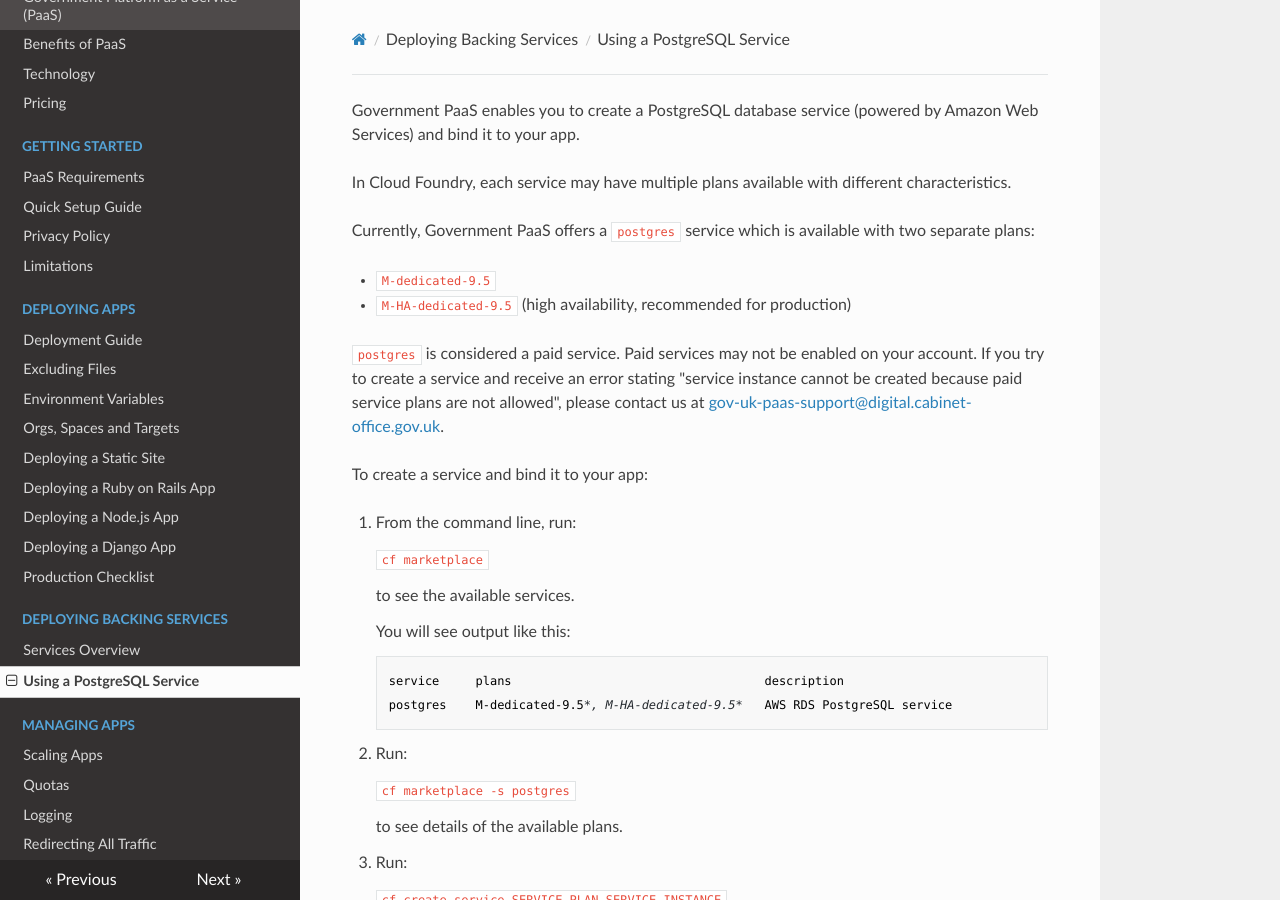
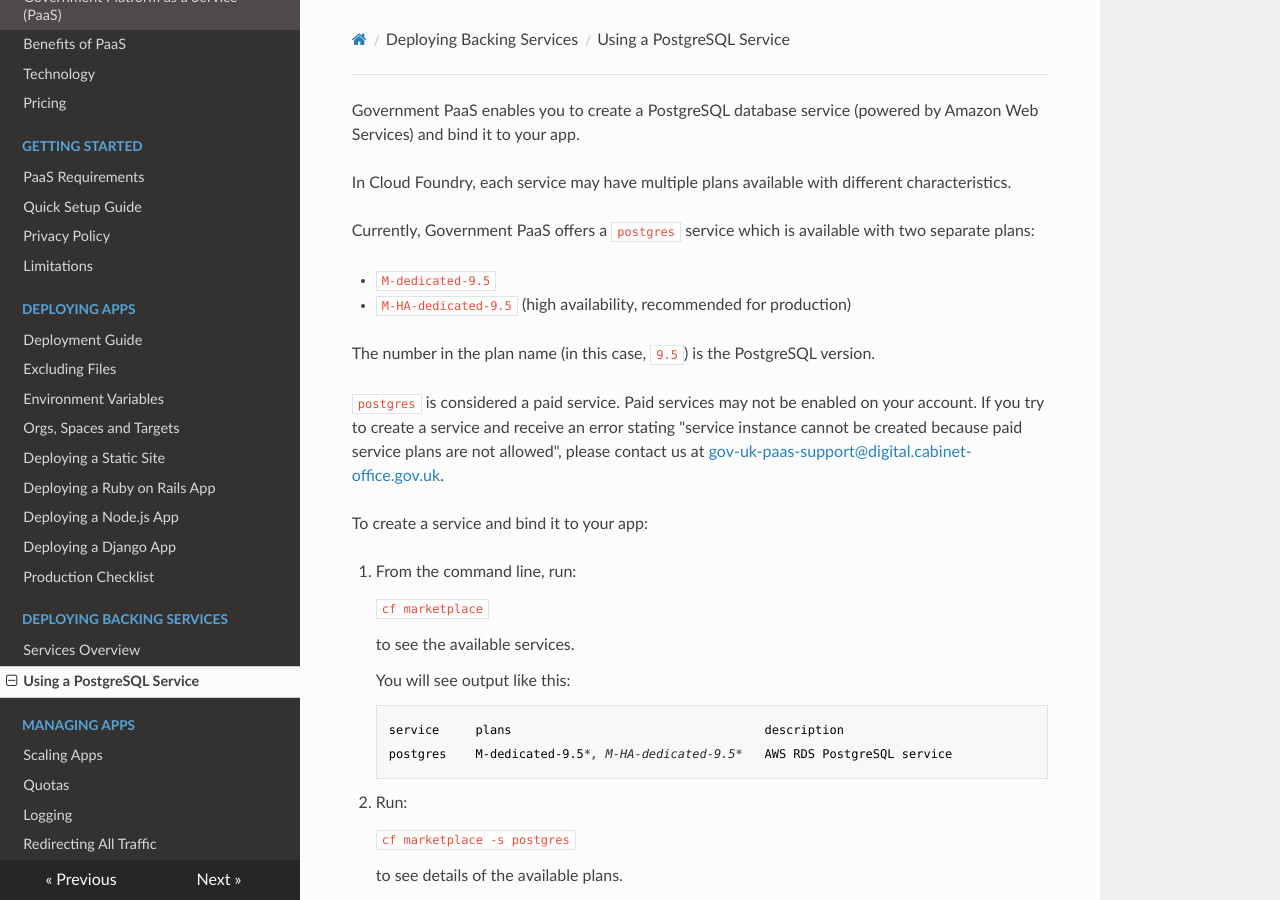
Before and after one commit to alphagov/paas-developer-docs, an MkDocs documentation site: the page built from docs/deploying_services/postgres.md, in a window 1280 px wide and 900 px high. Built offline with MkDocs 1.6.1, drawn with Linux system fonts in a browser that asks for light colours; nearby versions of some CDN libraries; old or Windows-style settings are respelled for this version of MkDocs.

Commit message:
Document that postgres version is in plan name
https://www.pivotaltracker.com/story/show/118483971

```diff
--- a/docs/deploying_services/postgres.md
+++ b/docs/deploying_services/postgres.md
@@ -7,6 +7,8 @@ Currently, Government PaaS offers a ``postgres`` service which is available with
 
 * ``M-dedicated-9.5``
 * ``M-HA-dedicated-9.5`` (high availability, recommended for production)
+
+The number in the plan name (in this case, ``9.5``) is the PostgreSQL version.
 
 ``postgres`` is considered a paid service. Paid services may not be enabled on your account. If you try to create a service and receive an error stating "service instance cannot be created because paid service plans are not allowed", please contact us at [gov-uk-paas-support@digital.cabinet-office.gov.uk](gov-uk-paas-support@digital.cabinet-office.gov.uk).
 
```
